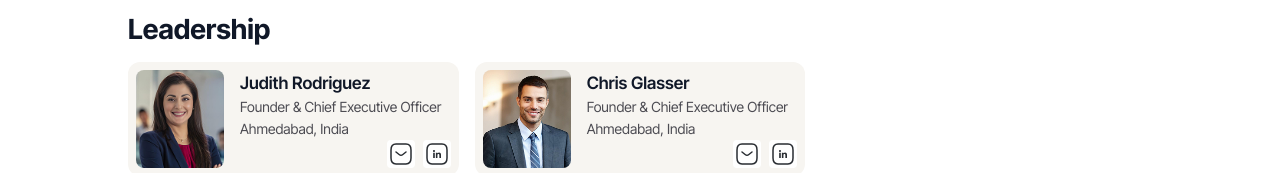
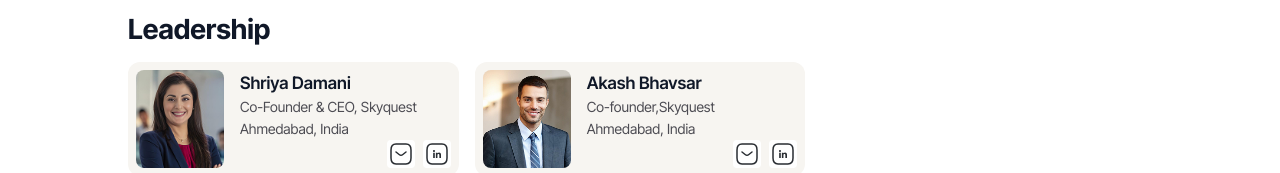
Before and after one commit to Akash-Quest/Website2, a Next.js app: page /team in a window 1280 px wide. Shown: the part 776-949 px from the top of the page. Built offline with nearby package versions, Linux system fonts and the light colour scheme.

Commit message:
30-07-03

```diff
--- a/src/components/features/CareerTeamMeber.tsx
+++ b/src/components/features/CareerTeamMeber.tsx
@@ -11,14 +11,14 @@ type Member = {
 
 const members: Member[] = [
   {
-    name: "Judith Rodriguez",
-    title: "Founder & Chief Executive Officer",
+    name: "Shriya Damani",
+    title: "Co-Founder & CEO, Skyquest",
     location: "Ahmedabad, India",
     image: "/Careers/pe1.jpg",
   },
   {
-    name: "Chris Glasser",
-    title: "Founder & Chief Executive Officer",
+    name: "Akash Bhavsar",
+    title: "Co-founder,Skyquest",
     location: "Ahmedabad, India",
     image: "/Careers/pe2.jpg",
   },
@@ -52,12 +52,7 @@ const members: Member[] = [
     location: "Ahmedabad, India",
     image: "/Careers/pe1.jpg",
   },
-  {
-    name: "Chris Glasser",
-    title: "Founder & Chief Executive Officer",
-    location: "Ahmedabad, India",
-    image: "/Careers/pe2.jpg",
-  },
+
 ];
 
 function MemberCard({ member }: { member: Member }) {
--- a/src/lib/megaMenu.json
+++ b/src/lib/megaMenu.json
@@ -783,7 +783,7 @@
       "label": "Our Company",
       "items": [
         { "id": "our-team", "label": "Our Team", "href": "/team" },
-        { "id": "partners", "label": "Partners", "href": "/partners" },
+        { "id": "contact-us", "label": "Contact Us", "href": "/contact" },
         { "id": "insights", "label": "Insights", "href": "/insight" },
         { "id": "case-studies", "label": "Case Studies", "href": "/case-studies" },
         { "id": "about-skyquest", "label": "About SkyQuest", "href": "/about" },
```
